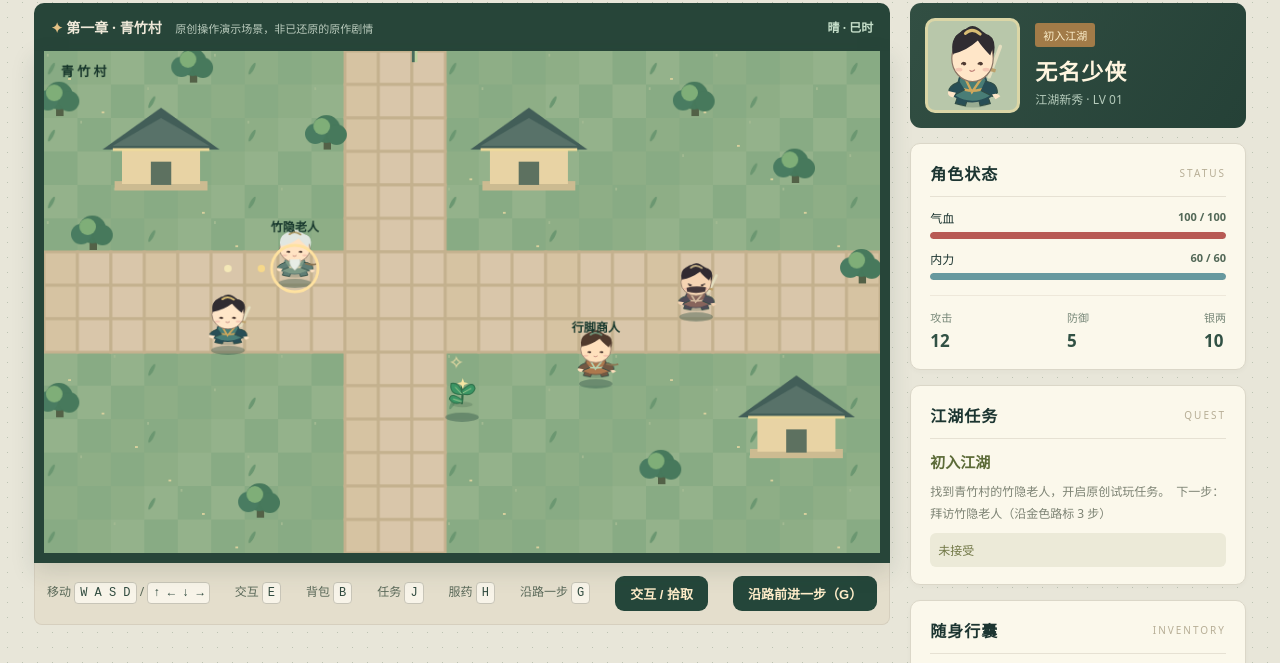
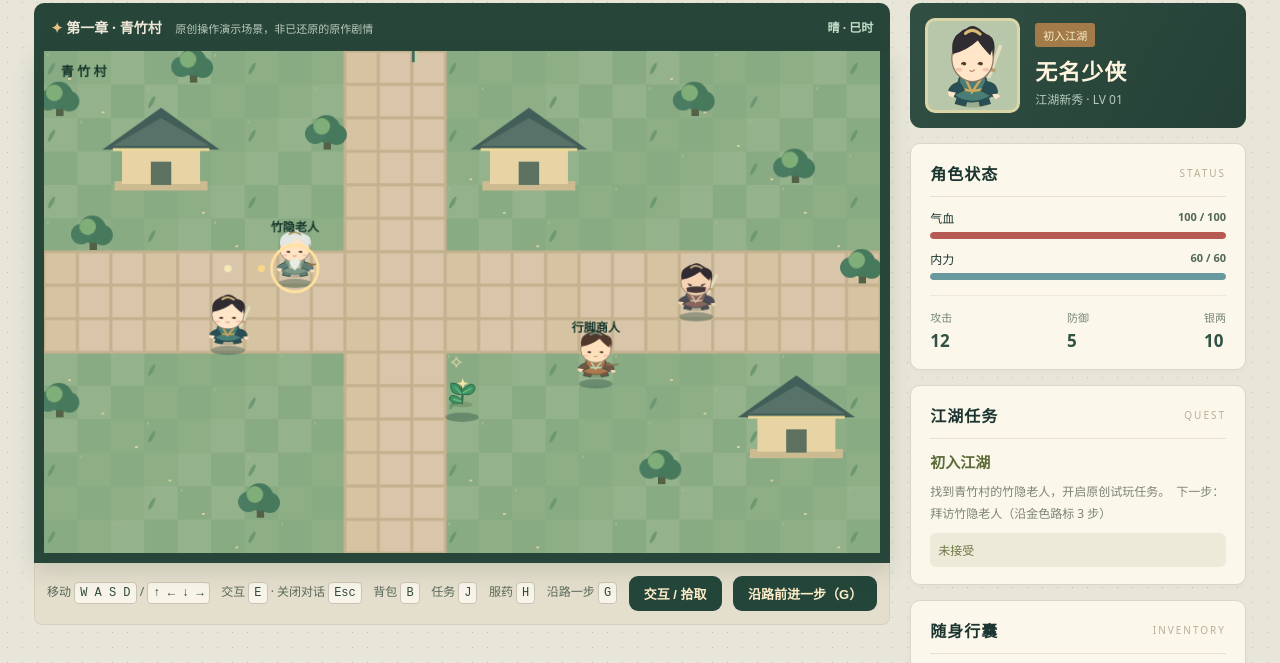
Before and after one commit to mjw3177109/newjingyong2, a website with bundled scripts: page index.html in a window 1280 px wide. Shown: the part 110-773 px from the top of the page. Built offline with nearby package versions, Linux system fonts and the light colour scheme.

Commit message:
feat(demo): support Escape to dismiss dialogue safely (index.html)

```diff
--- a/index.html
+++ b/index.html
@@ -17,7 +17,7 @@
       <section class="game-area" aria-label="游戏场景">
         <div class="scene-heading"><div><span class="gold-dot">✦</span> 第一章 · 青竹村 <span class="subtitle">原创操作演示场景，非已还原的原作剧情</span></div><span class="map-label">晴 · 巳时</span></div>
         <div class="canvas-frame"><canvas id="game" width="900" height="540" aria-label="通过方向键移动角色，E键交互"></canvas><div id="dialog" class="dialog hidden" role="status"></div><div id="combat" class="combat hidden"><h2>竹林试炼</h2><p id="combat-info"></p><div class="combat-actions"><button id="attack">出招（1）</button><button id="guard">防御（2）</button><button id="drink">服药（3）</button><button id="flee">撤退（4）</button></div></div><div class="toast hidden" id="toast"></div></div>
-        <div class="control-strip"><span>移动 <kbd>W A S D</kbd> / <kbd>↑ ← ↓ →</kbd></span><span>交互 <kbd>E</kbd></span><span>背包 <kbd>B</kbd></span><span>任务 <kbd>J</kbd></span><span>服药 <kbd>H</kbd></span><span>沿路一步 <kbd>G</kbd></span><button id="interact">交互 / 拾取</button><button id="step-route" aria-label="沿任务路线前进一步">沿路前进一步（G）</button></div>
+        <div class="control-strip"><span>移动 <kbd>W A S D</kbd> / <kbd>↑ ← ↓ →</kbd></span><span>交互 <kbd>E</kbd> · 关闭对话 <kbd>Esc</kbd></span><span>背包 <kbd>B</kbd></span><span>任务 <kbd>J</kbd></span><span>服药 <kbd>H</kbd></span><span>沿路一步 <kbd>G</kbd></span><button id="interact">交互 / 拾取</button><button id="step-route" aria-label="沿任务路线前进一步">沿路前进一步（G）</button></div>
         <div class="mobile-pad" aria-label="触屏操作"><div></div><button data-direction="up" aria-label="向上">▲</button><div></div><button data-direction="left" aria-label="向左">◀</button><button data-direction="down" aria-label="向下">▼</button><button data-direction="right" aria-label="向右">▶</button></div>
       </section>
       <aside class="sidebar">
```
